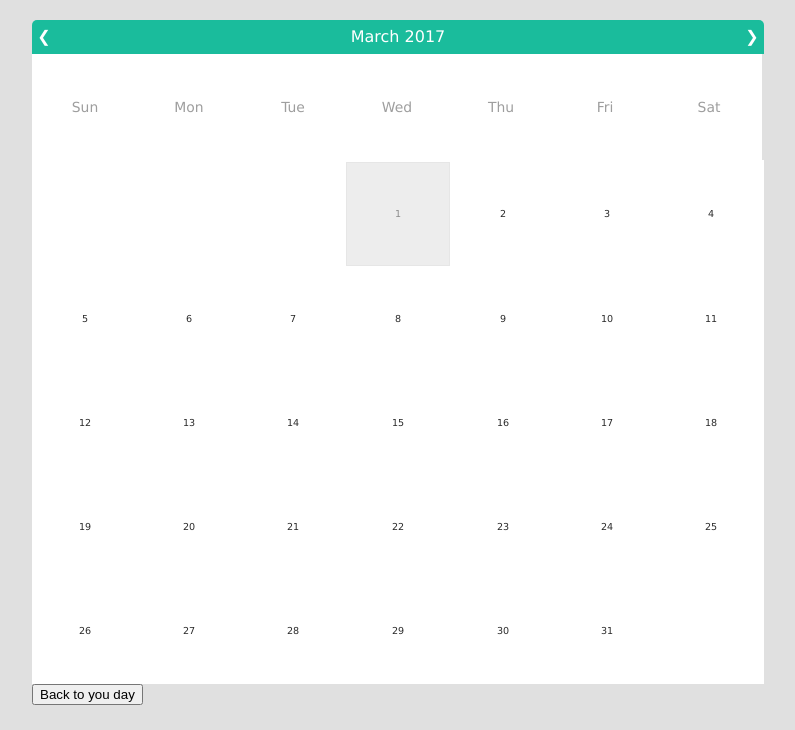
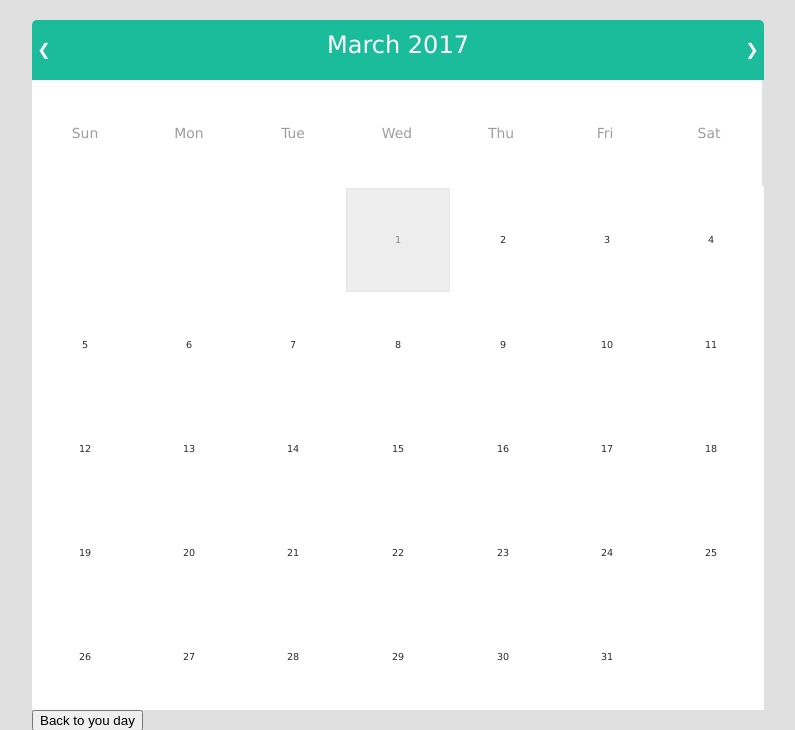
Before and after one commit to pepsinic/moody, a Node server app: template views/month.ejs in a window 1280 px wide. Shown: the top 730 px of the page, without its empty margins (242-1037 px from the left). Run offline with Node 20, Linux system fonts and the light colour scheme; the template is opened without the code that fills it: most values are stand-ins (such as "Sample title", 1, 10 or a date in 2020); some libraries are stand-ins or nearby versions.

Commit message:
month ok

```diff
--- a/config/db.js
+++ b/config/db.js
@@ -11,11 +11,11 @@ require("../models/emotion.js")
 // THIS GENERATES A LOT OF DATE + EMOTIONS FOR USERID X
 // var yourRandomGenerator=function(rangeOfDays,startHour,hourRange){
 //     var today = new Date(Date.now());
-//     return new Date(today.getYear()+1900, today.getMonth() - 2, today.getDate()+Math.random() *rangeOfDays, Math.random()*hourRange + startHour, Math.random()*60)
+//     return new Date(today.getYear()+1900, today.getMonth() - 3, today.getDate()+Math.random() *rangeOfDays, Math.random()*hourRange + startHour, Math.random()*60)
 // }
-// for(let i = 0; i<100; i++){
+// for(let i = 0; i<40; i++){
 // 	mongoose.model("emotionCollection").create({
-// 		userID: "58b4294f6c158d04d554fe87",
+// 		userID: "58b69ae613f1f52347bd7702",
 // 		number: (Math.floor(Math.random()*3) + 1),
 // 		time: yourRandomGenerator(80, 1, 24)
 // 	})
--- a/public/css/month.css
+++ b/public/css/month.css
@@ -11,7 +11,7 @@ body {
 #cal .header {
     cursor:default;
     background:  #1abc9c;
-    height: 34px;
+    height: 60px;
     position: relative;
     color:white;
     border-top-left-radius: 5px;
@@ -21,14 +21,14 @@ body {
 
 #cal .header .month-year {
     width: 100%;
-    font-size:100%;
-    line-height:34px;
+    font-size:150%;
+    line-height:50px;
     text-align: center;
 }
 
 #cal .header span {
     display:inline-block;
-    line-height:34px;
+    line-height:60px;
 }
 
 #cal .header .button {
--- a/public/js/calendar.js
+++ b/public/js/calendar.js
@@ -62,10 +62,13 @@ var Calendar = function () {
 
 	    function createCal(year, month) {
 	    	//mule allows this to happend/ connect the frontend logic with the database
+	    	console.log("this is mule : " + mule)
+	    	console.log(month)
 	    	var emotionYear = mule.emotions.filter(obj => (new Date(obj.time)).getFullYear() === year)
 	    	var emotionMonth = emotionYear.filter(obj => (new Date(obj.time)).getMonth() === month)
 	    	//put emotionMonth.length at the end to see how many object we have in these arrays!
-
+	    	console.log(emotionMonth.length)
+	    	console.log(emotionMonth)
 
 	    	var day = 1, i, j, haveDays = true,
 	        startDay = new Date(year, month, day).getDay(),
@@ -90,11 +93,41 @@ var Calendar = function () {
 			    for (j = 0; j < 7; j++) {
 			        if (i === 0) {
 			            if (j === startDay) { // startDay is the day of the week Wenesday = 3 as it starts from 0 =sunday
+			                console.log(day)
+			                var emotionDay = emotionMonth.filter(obj => {
+			            	//debugger
+			            	console.log("£££££" + (new Date(obj.time)).getDate())
+			            	return (new Date(obj.time)).getDate() === day
+			        	})
 
-			                calendar[i][j] = day++; // day++
-			                startDay++;
+			        	//if there are several emotions on a day we must select the last one => slice()
+			            var lastDay = (new Date((emotionDay.slice(-1)[0] || {}).time)).getDate()
+			            console.log("%%%%" + lastDay) //the right day
+			            var lastEmotion = (new Number((emotionDay.slice(-1)[0] || {}).number)) //get the emotion of that lastDay
+
+			            console.log("emo : " + lastEmotion)
+			            calendar[i][j] = day++;
+			            startDay++;
+			            if (isNaN(lastDay) === false){
+			            	//create 3 jquery variables so that it can be transform in image front end
+			       	      	if (lastEmotion == "1"){
+			       	 //      		var img = document.createElement('img');
+    								// img.src = "<img /public/img/1.jpg";
+
+								calendar[i][j] = "<img src='/public/img/1.svg' class='happy'/>"
+						    	console.log("jjjjjjj" + calendar[i])
+			       	      	}
+			       	      	if (lastEmotion == "2"){
+			       	      		calendar[i][j] = "<img src='/public/img/2.svg' class='soso'/>"
+						    	console.log("jjjjjjj" + calendar[i])
+			       	      	}
+			       	      	if (lastEmotion == "3")
+			       	      		calendar[i][j] = "<img src='/public/img/3.svg' class='unhappy'/>"
+						    	console.log("jjjjjjj" + calendar[i])
+			       	      	}
 			            }
 			        } else if (day <= daysInMonths[month]) {
+			        	console.log(day)
 			            var emotionDay = emotionMonth.filter(obj => {
 			            	//debugger
 			            	console.log("£££££" + (new Date(obj.time)).getDate())
```
Also changed, not shown: controllers/emotions.js (+3 -4 lines).
